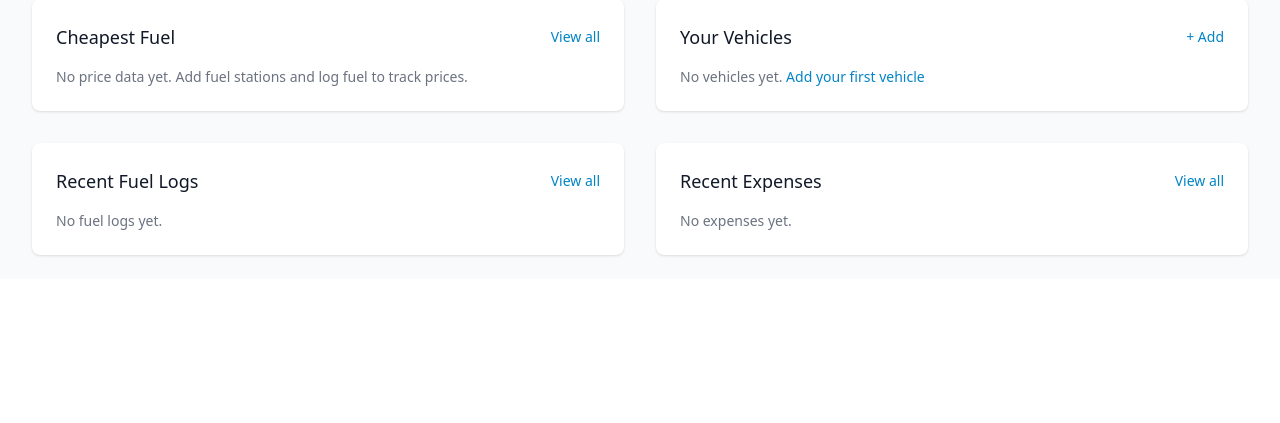
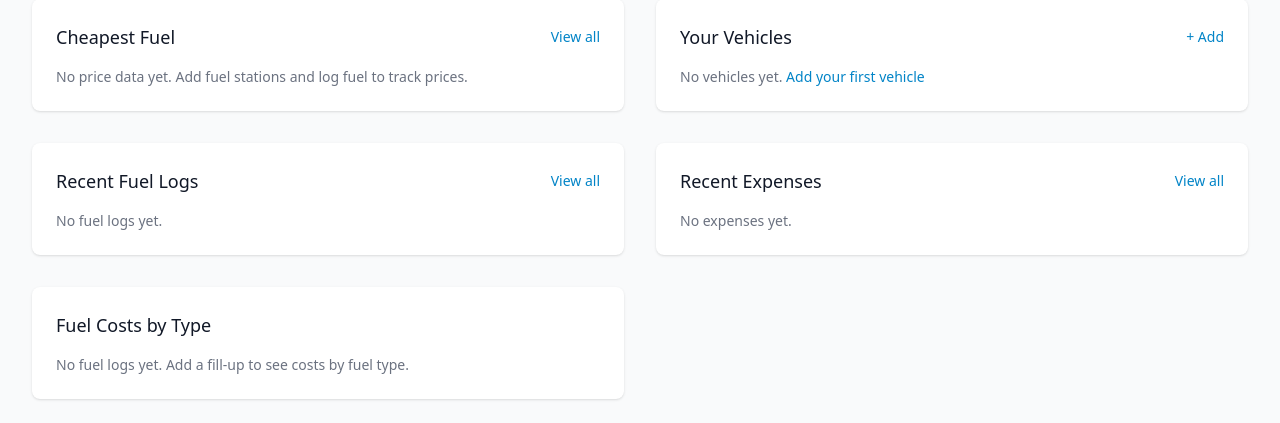
Before and after one commit to austincnunn/Pitstop, a Flask app: page /dashboard in a window 1280 px wide. Shown: the part 676-1099 px from the top of the page. Before the commit the page ends 933 px from the top, so only its background shows below. Run offline with Flask 3, Linux system fonts and the light colour scheme; a user stored in the database is signed in; some libraries are stand-ins or nearby versions.

Commit message:
Added fuel types

```diff
--- a/app/__init__.py
+++ b/app/__init__.py
@@ -86,6 +86,10 @@ def _run_schema_migrations(app):
             ('tessie_battery_range', 'FLOAT'),
             ('tessie_last_updated', 'TIMESTAMP'),
             ('tracking_unit', "VARCHAR(20) DEFAULT 'mileage'"),
+            ('default_fuel_grade', 'VARCHAR(20)'),
+        ],
+        'fuel_logs': [
+            ('fuel_grade', "VARCHAR(20) DEFAULT 'regular'"),
         ],
         'users': [
             ('date_format', "VARCHAR(20) DEFAULT 'DD/MM/YYYY'"),
@@ -101,6 +105,7 @@ def _run_schema_migrations(app):
             ('show_widget_vehicles', 'BOOLEAN DEFAULT TRUE'),
             ('show_widget_recent_fuel', 'BOOLEAN DEFAULT TRUE'),
             ('show_widget_recent_expenses', 'BOOLEAN DEFAULT TRUE'),
+            ('show_widget_fuel_costs_by_grade', 'BOOLEAN DEFAULT TRUE'),
             ('unit_system', "VARCHAR(20) DEFAULT 'imperial'"),
         ],
         'charging_sessions': [
--- a/app/routes/api.py
+++ b/app/routes/api.py
@@ -17,7 +17,7 @@ from app.models import (
     User, Vehicle, VehicleSpec, FuelLog, Expense, EXPENSE_CATEGORIES,
     Reminder, MaintenanceSchedule, RecurringExpense, FuelStation,
     Document, Trip, ChargingSession, VehiclePart, FuelPriceHistory, Attachment,
-    VehicleNote, TRIP_PURPOSES, CHARGER_TYPES
+    VehicleNote, TRIP_PURPOSES, CHARGER_TYPES, FUEL_GRADES
 )
 from app.services.tessie import TessieService
 from flask_babel import gettext as _
@@ -535,7 +535,7 @@ def api_create_fuel_log(vehicle_id):
     Create a fuel log
 
     Required fields: date, odometer
-    Optional fields: volume, price_per_unit, total_cost, is_full_tank, is_missed, station, notes
+    Optional fields: volume, price_per_unit, total_cost, fuel_grade, is_full_tank, is_missed, station, notes
     """
     user = get_api_user()
     vehicle = Vehicle.query.get_or_404(vehicle_id)
@@ -557,6 +557,10 @@ def api_create_fuel_log(vehicle_id):
         date = datetime.strptime(data['date'], '%Y-%m-%d').date()
     except ValueError:
         return jsonify({'error': 'Invalid date format. Use YYYY-MM-DD', 'code': 'validation_error'}), 400
+
+    fuel_grade = data.get('fuel_grade')
+    if fuel_grade and fuel_grade not in dict(FUEL_GRADES):
+        return jsonify({'error': f"fuel_grade must be one of: {', '.join(dict(FUEL_GRADES))}", 'code': 'validation_error'}), 400
 
     log = FuelLog(
         vehicle_id=vehicle_id,
@@ -566,6 +570,7 @@ def api_create_fuel_log(vehicle_id):
         volume=float(data['volume']) if data.get('volume') else None,
         price_per_unit=float(data['price_per_unit']) if data.get('price_per_unit') else None,
         total_cost=float(data['total_cost']) if data.get('total_cost') else None,
+        fuel_grade=fuel_grade or 'regular',
         is_full_tank=data.get('is_full_tank', True),
         is_missed=data.get('is_missed', False),
         station=data.get('station'),
@@ -623,6 +628,10 @@ def api_update_fuel_log(log_id):
         log.price_per_unit = float(data['price_per_unit']) if data['price_per_unit'] else None
     if 'total_cost' in data:
         log.total_cost = float(data['total_cost']) if data['total_cost'] else None
+    if 'fuel_grade' in data:
+        if data['fuel_grade'] not in dict(FUEL_GRADES):
+            return jsonify({'error': f"fuel_grade must be one of: {', '.join(dict(FUEL_GRADES))}", 'code': 'validation_error'}), 400
+        log.fuel_grade = data['fuel_grade']
     if 'is_full_tank' in data:
         log.is_full_tank = data['is_full_tank']
     if 'is_missed' in data:
@@ -1169,7 +1178,7 @@ def export_csv():
         writer = csv.writer(fuel_csv)
         writer.writerow([
             'id', 'vehicle_id', 'vehicle_name', 'date', 'odometer',
-            'volume', 'price_per_unit', 'total_cost', 'is_full_tank',
+            'volume', 'price_per_unit', 'total_cost', 'fuel_grade', 'is_full_tank',
             'is_missed', 'station', 'notes', 'created_at'
         ])
         for vehicle in current_user.get_all_vehicles():
@@ -1177,7 +1186,7 @@ def export_csv():
                 writer.writerow([
                     log.id, vehicle.id, vehicle.name, log.date.isoformat(),
                     log.odometer, log.volume, log.price_per_unit, log.total_cost,
-                    log.is_full_tank, log.is_missed, log.station, log.notes,
+                    log.fuel_grade, log.is_full_tank, log.is_missed, log.station, log.notes,
                     log.created_at.isoformat() if log.created_at else ''
                 ])
         zip_file.writestr('fuel_logs.csv', fuel_csv.getvalue())
@@ -1479,6 +1488,7 @@ def export_json():
                 'volume': log.volume,
                 'price_per_unit': log.price_per_unit,
                 'total_cost': log.total_cost,
+                'fuel_grade': log.fuel_grade,
                 'is_full_tank': log.is_full_tank,
                 'is_missed': log.is_missed,
                 'station': log.station,
@@ -1777,6 +1787,7 @@ def export_full_backup():
                 'volume': log.volume,
                 'price_per_unit': log.price_per_unit,
                 'total_cost': log.total_cost,
+                'fuel_grade': log.fuel_grade,
                 'is_full_tank': log.is_full_tank,
                 'is_missed': log.is_missed,
                 'station': log.station,
@@ -2255,6 +2266,7 @@ def _restore_backup_data(data, user, upload_folder):
                 volume=ld.get('volume'),
                 price_per_unit=ld.get('price_per_unit'),
                 total_cost=ld.get('total_cost'),
+                fuel_grade=ld.get('fuel_grade') or 'regular',
                 is_full_tank=ld.get('is_full_tank', True),
                 is_missed=ld.get('is_missed', False),
                 station=ld.get('station'),
--- a/app/routes/fuel.py
+++ b/app/routes/fuel.py
@@ -5,7 +5,7 @@ from flask import Blueprint, render_template, redirect, url_for, flash, request,
 from flask_login import login_required, current_user
 from werkzeug.utils import secure_filename
 from app import db
-from app.models import Vehicle, FuelLog, Attachment, FuelStation, FuelPriceHistory
+from app.models import Vehicle, FuelLog, Attachment, FuelStation, FuelPriceHistory, FUEL_GRADES
 from app.security import validate_file_upload, secure_filename_with_uuid, validate_positive_number, safe_int, safe_float
 from flask_babel import gettext as _
 from app.services.tessie import TessieService
@@ -43,7 +43,18 @@ def new():
         flash(_('Please add a vehicle first'), 'info')
         return redirect(url_for('vehicles.new'))
 
+    # Get all fuel stations for dropdown (stations are system-wide)
+    stations = FuelStation.query.order_by(
+        FuelStation.is_favorite.desc(),
+        FuelStation.times_used.desc()
+    ).all()
+
     if request.method == 'POST':
+        def rerender():
+            return render_template('fuel/form.html', log=None, vehicles=vehicles,
+                                    stations=stations, fuel_grades=FUEL_GRADES,
+                                    selected_vehicle_id=vehicle_id)
+
         vehicle_id = safe_int(request.form.get('vehicle_id'))
         vehicle = Vehicle.query.get_or_404(vehicle_id)
 
@@ -59,22 +70,27 @@ def new():
         odometer, err = validate_positive_number(request.form.get('odometer'), 'Odometer', max_value=9999999)
         if err:
             flash(err, 'error')
-            return render_template('fuel/new.html', vehicles=vehicles)
+            return rerender()
 
         volume, err = validate_positive_number(request.form.get('volume'), 'Volume', max_value=10000)
         if err:
             flash(err, 'error')
-            return render_template('fuel/new.html', vehicles=vehicles)
+            return rerender()
 
         price_per_unit, err = validate_positive_number(request.form.get('price_per_unit'), 'Price per unit', max_value=1000)
         if err:
             flash(err, 'error')
-            return render_template('fuel/new.html', vehicles=vehicles)
+            return rerender()
 
         total_cost, err = validate_positive_number(request.form.get('total_cost'), 'Total cost', max_value=100000)
         if err:
             flash(err, 'error')
-            return render_template('fuel/new.html', vehicles=vehicles)
+            return rerender()
+
+        fuel_grade = request.form.get('fuel_grade')
+        if fuel_grade not in dict(FUEL_GRADES):
+            flash(_('Please select a fuel type'), 'error')
+            return rerender()
 
         log = FuelLog(
             vehicle_id=vehicle_id,
@@ -84,6 +100,7 @@ def new():
             volume=volume,
             price_per_unit=price_per_unit,
             total_cost=total_cost,
+            fuel_grade=fuel_grade,
             is_full_tank=request.form.get('is_full_tank') == 'on',
             is_missed=request.form.get('is_missed') == 'on',
             station=request.form.get('station'),
@@ -136,15 +153,10 @@ def new():
     # Pre-select vehicle if provided
     selected_vehicle_id = request.args.get('vehicle_id', type=int)
 
-    # Get all fuel stations for dropdown (stations are system-wide)
-    stations = FuelStation.query.order_by(
-        FuelStation.is_favorite.desc(),
-        FuelStation.times_used.desc()
-    ).all()
-
     return render_template('fuel/form.html',
                            log=None,
                            vehicles=vehicles,
+                           fuel_grades=FUEL_GRADES,
                            stations=stations,
                            selected_vehicle_id=selected_vehicle_id)
 
@@ -160,13 +172,27 @@ def edit(log_id):
         flash(_('Access denied'), 'error')
         return redirect(url_for('fuel.index'))
 
+    # Get all fuel stations for dropdown (stations are system-wide)
+    stations = FuelStation.query.order_by(
+        FuelStation.is_favorite.desc(),
+        FuelStation.times_used.desc()
+    ).all()
+
     if request.method == 'POST':
+        fuel_grade = request.form.get('fuel_grade')
+        if fuel_grade not in dict(FUEL_GRADES):
+            flash(_('Please select a fuel type'), 'error')
+            return render_template('fuel/form.html', log=log, vehicles=vehicles,
+                                    stations=stations, fuel_grades=FUEL_GRADES,
+                                    selected_vehicle_id=log.vehicle_id)
+
         date_str = request.form.get('date')
         log.date = datetime.strptime(date_str, '%Y-%m-%d').date() if date_str else log.date
         log.odometer = float(request.form.get('odometer'))
         log.volume = float(request.form.get('volume')) if request.form.get('volume') else None
         log.price_per_unit = float(request.form.get('price_per_unit')) if request.form.get('price_per_unit') else None
         log.total_cost = float(request.form.get('total_cost')) if request.form.get('total_cost') else None
+        log.fuel_grade = fuel_grade
         log.is_full_tank = request.form.get('is_full_tank') == 'on'
         log.is_missed = request.form.get('is_missed') == 'on'
         log.station = request.form.get('station')
@@ -195,15 +221,10 @@ def edit(log_id):
         flash(_('Fuel log updated successfully'), 'success')
         return redirect(url_for('vehicles.view', vehicle_id=log.vehicle_id))
 
-    # Get all fuel stations for dropdown (stations are system-wide)
-    stations = FuelStation.query.order_by(
-        FuelStation.is_favorite.desc(),
-        FuelStation.times_used.desc()
-    ).all()
-
     return render_template('fuel/form.html',
                            log=log,
                            vehicles=vehicles,
+                           fuel_grades=FUEL_GRADES,
                            stations=stations,
                            selected_vehicle_id=log.vehicle_id)
 
@@ -267,6 +288,13 @@ def quick():
             flash(_('Access denied'), 'error')
             return redirect(url_for('fuel.quick'))
 
+        fuel_grade = request.form.get('fuel_grade')
+        if fuel_grade not in dict(FUEL_GRADES):
+            flash(_('Please select a fuel type'), 'error')
+            return render_template('fuel/quick.html', vehicles=vehicles, stations=stations,
+                                    fuel_grades=FUEL_GRADES, selected_vehicle_id=vehicle_id,
+                                    last_odometer=vehicle.get_last_odometer())
+
         log = FuelLog(
             vehicle_id=vehicle_id,
             user_id=current_user.id,
@@ -274,6 +302,7 @@ def quick():
             odometer=safe_float(request.form.get('odometer')),
             volume=float(request.form.get('volume')) if request.form.get('volume') else None,
             total_cost=float(request.form.get('total_cost')) if request.form.get('total_cost') else None,
+            fuel_grade=fuel_grade,
             is_full_tank=request.form.get('is_full_tank') == 'on',
             station=request.form.get('station'),
         )
@@ -317,5 +346,6 @@ def quick():
     return render_template('fuel/quick.html',
                            vehicles=vehicles,
                            stations=stations,
+                           fuel_grades=FUEL_GRADES,
                            selected_vehicle_id=selected_vehicle_id,
                            last_odometer=last_odometer)
--- a/app/routes/main.py
+++ b/app/routes/main.py
@@ -3,7 +3,7 @@ from flask_login import login_required, current_user
 from datetime import datetime, timedelta
 from sqlalchemy import func
 from app import db
-from app.models import Vehicle, FuelLog, Expense, ChargingSession, FuelPriceHistory, FuelStation
+from app.models import Vehicle, FuelLog, Expense, ChargingSession, FuelPriceHistory, FuelStation, FUEL_GRADES
 
 bp = Blueprint('main', __name__)
 
@@ -129,6 +129,25 @@ def dashboard():
             )
         ).order_by(FuelPriceHistory.price_per_unit.asc()).limit(3).all()
 
+    # Fuel costs broken down by fuel type
+    fuel_costs_by_grade = []
+    if vehicle_ids:
+        grade_labels = dict(FUEL_GRADES)
+        grade_totals = db.session.query(
+            FuelLog.fuel_grade, func.sum(FuelLog.total_cost)
+        ).filter(
+            FuelLog.vehicle_id.in_(vehicle_ids)
+        ).group_by(FuelLog.fuel_grade).all()
+
+        fuel_costs_by_grade = sorted(
+            [
+                {'grade': grade, 'label': grade_labels.get(grade, grade), 'total_cost': total or 0}
+                for grade, total in grade_totals if total
+            ],
+            key=lambda g: g['total_cost'],
+            reverse=True
+        )
+
     return render_template('dashboard.html',
                            vehicles=vehicles,
                            total_fuel_cost=total_fuel_cost,
@@ -139,7 +158,8 @@ def dashboard():
                            recent_logs=recent_logs,
                            recent_expenses=recent_expenses,
                            monthly_data=monthly_data,
-                           cheapest_stations=cheapest_stations)
+                           cheapest_stations=cheapest_stations,
+                           fuel_costs_by_grade=fuel_costs_by_grade)
 
 
 def get_monthly_spending(vehicle_ids):
--- a/app/routes/vehicles.py
+++ b/app/routes/vehicles.py
@@ -7,7 +7,7 @@ from flask_login import login_required, current_user
 from flask_babel import gettext as _
 from werkzeug.utils import secure_filename
 from app import db
-from app.models import Vehicle, VehicleSpec, VehiclePart, FuelLog, Expense, User, Reminder, VehicleNote, VEHICLE_TYPES, FUEL_TYPES, VEHICLE_SPEC_TYPES, REMINDER_TYPES, PART_TYPES, TRACKING_UNITS, ODOMETER_UNITS, AppSettings
+from app.models import Vehicle, VehicleSpec, VehiclePart, FuelLog, Expense, User, Reminder, VehicleNote, VEHICLE_TYPES, FUEL_TYPES, FUEL_GRADES, VEHICLE_SPEC_TYPES, REMINDER_TYPES, PART_TYPES, TRACKING_UNITS, ODOMETER_UNITS, AppSettings
 from app.services.tessie import TessieService
 
 bp = Blueprint('vehicles', __name__, url_prefix='/vehicles')
@@ -63,6 +63,7 @@ def new():
             registration=request.form.get('registration'),
             vin=request.form.get('vin'),
             fuel_type=request.form.get('fuel_type'),
+            default_fuel_grade=request.form.get('default_fuel_grade') or None,
             tank_capacity=tank_capacity_to_liters(float(request.form.get('tank_capacity')), current_user.volume_unit) if request.form.get('tank_capacity') else None,
             notes=request.form.get('notes')
         )
@@ -104,6 +105,7 @@ def new():
                            vehicle=None,
                            vehicle_types=VEHICLE_TYPES,
                            fuel_types=FUEL_TYPES,
+                           fuel_grades=FUEL_GRADES,
                            tracking_units=TRACKING_UNITS,
                            odometer_units=ODOMETER_UNITS,
                            spec_types=VEHICLE_SPEC_TYPES,
@@ -195,6 +197,12 @@ def edit(vehicle_id):
         vehicle.tank_capacity = tank_capacity_to_liters(float(request.form.get('tank_capacity')), current_user.volume_unit) if request.form.get('tank_capacity') else None
         vehicle.notes = request.form.get('notes')
 
+        old_fuel_grade = vehicle.default_fuel_grade
+        vehicle.default_fuel_grade = request.form.get('default_fuel_grade') or None
+        if vehicle.default_fuel_grade and vehicle.default_fuel_grade != old_fuel_grade:
+            # Retroactively apply the new default to every existing fill-up for this vehicle
+            FuelLog.query.filter_by(vehicle_id=vehicle.id).update({'fuel_grade': vehicle.default_fuel_grade})
+
         # Handle Tessie integration fields
         vehicle.tessie_vin = request.form.get('tessie_vin') or None
         vehicle.tessie_enabled = request.form.get('tessie_enabled') == 'on'
@@ -241,6 +249,7 @@ def edit(vehicle_id):
                            vehicle=vehicle,
                            vehicle_types=VEHICLE_TYPES,
                            fuel_types=FUEL_TYPES,
+                           fuel_grades=FUEL_GRADES,
                            tracking_units=TRACKING_UNITS,
                            odometer_units=ODOMETER_UNITS,
                            spec_types=VEHICLE_SPEC_TYPES,
--- a/app/templates/base.html
+++ b/app/templates/base.html
@@ -164,6 +164,16 @@
         html.dark .dark\:border-gray-600 { border-color: #4b5563; }
 
         [x-cloak] { display: none !important; }
+
+        /* Hide native number-input spin arrows app-wide */
+        input[type="number"]::-webkit-inner-spin-button,
+        input[type="number"]::-webkit-outer-spin-button {
+            -webkit-appearance: none;
+            margin: 0;
+        }
+        input[type="number"] {
+            -moz-appearance: textfield;
+        }
         .text-primary-400 { color: var(--primary-400); }
         .text-primary-500 { color: var(--primary-500); }
         .text-primary-600 { color: var(--primary-600); }
--- a/app/templates/charging/form.html
+++ b/app/templates/charging/form.html
@@ -133,7 +133,7 @@
                         </div>
                         <div>
                             <label for="total_cost" class="block text-sm font-medium text-gray-700 dark:text-gray-300">{{ _('Total Cost') }} ({{ current_user.currency }})</label>
-                            <input type="number" name="total_cost" id="total_cost" step="0.01"
+                            <input type="number" name="total_cost" id="total_cost" step="0.001"
                                    value="{{ session.total_cost if session else '' }}"
                                    class="mt-1 block w-full rounded-md border border-gray-300 dark:border-gray-600 px-3 py-2 bg-white dark:bg-gray-800 text-gray-900 dark:text-white focus:border-primary-500 focus:outline-none focus:ring-1 focus:ring-primary-500">
                         </div>
--- /dev/null
+++ b/app/templates/dashboard_widgets/_fuel_costs_by_grade.html
@@ -0,0 +1,13 @@
+<h2 class="text-lg font-medium text-gray-900 dark:text-white mb-4">{{ w.title }}</h2>
+{% if fuel_costs_by_grade %}
+<ul class="space-y-3">
+    {% for entry in fuel_costs_by_grade %}
+    <li class="flex items-center justify-between">
+        <span class="text-sm text-gray-700 dark:text-gray-300">{{ entry.label }}</span>
+        <span class="text-sm font-semibold text-gray-900 dark:text-white">{{ "%.2f"|format(entry.total_cost) }} {{ current_user.currency }}</span>
+    </li>
+    {% endfor %}
+</ul>
+{% else %}
+<p class="text-sm text-gray-500 dark:text-gray-400">{{ _('No fuel logs yet. Add a fill-up to see costs by fuel type.') }}</p>
+{% endif %}
--- a/app/templates/expenses/form.html
+++ b/app/templates/expenses/form.html
@@ -52,7 +52,7 @@
 
                 <div>
                     <label for="cost" class="block text-sm font-medium text-gray-700 dark:text-gray-300">Cost ({{ current_user.currency }}) *</label>
-                    <input type="number" name="cost" id="cost" required step="0.01"
+                    <input type="number" name="cost" id="cost" required step="0.001"
                            value="{{ expense.cost if expense else '' }}"
                            class="mt-1 block w-full rounded-md border border-gray-300 dark:border-gray-600 px-3 py-2 focus:border-primary-500 focus:outline-none focus:ring-1 focus:ring-primary-500">
                 </div>
--- a/app/templates/maintenance/form.html
+++ b/app/templates/maintenance/form.html
@@ -128,7 +128,7 @@
             <div class="grid grid-cols-1 gap-6 sm:grid-cols-2">
                 <div>
                     <label for="estimated_cost" class="block text-sm font-medium text-gray-700 dark:text-gray-300">{{ _('Estimated Cost') }}</label>
-                    <input type="number" name="estimated_cost" id="estimated_cost" step="0.01"
+                    <input type="number" name="estimated_cost" id="estimated_cost" step="0.001"
                            value="{{ schedule.estimated_cost if schedule and schedule.estimated_cost else '' }}"
                            placeholder="{{ current_user.currency }}"
                            class="mt-1 block w-full rounded-md border-gray-300 dark:border-gray-600 dark:bg-gray-700 dark:text-white shadow-sm focus:border-primary-500 focus:ring-primary-500 sm:text-sm">
--- a/app/templates/maintenance/index.html
+++ b/app/templates/maintenance/index.html
@@ -134,7 +134,7 @@
                     <div id="expense-fields">
                         <div>
                             <label class="block text-sm font-medium text-gray-700 dark:text-gray-300">{{ _('Actual Cost') }}</label>
-                            <input type="number" name="actual_cost" id="actual-cost" step="0.01"
+                            <input type="number" name="actual_cost" id="actual-cost" step="0.001"
                                    class="mt-1 block w-full rounded-md border-gray-300 dark:border-gray-600 dark:bg-gray-700 dark:text-white shadow-sm focus:border-primary-500 focus:ring-primary-500 sm:text-sm">
                         </div>
                         <div class="mt-2">
--- a/app/templates/recurring/form.html
+++ b/app/templates/recurring/form.html
@@ -67,7 +67,7 @@
                     <div class="absolute inset-y-0 left-0 pl-3 flex items-center pointer-events-none">
                         <span class="text-gray-500 dark:text-gray-400 sm:text-sm">{{ vehicles[0].currency_symbol if vehicles else '£' }}</span>
                     </div>
-                    <input type="number" name="amount" id="amount" step="0.01" min="0"
+                    <input type="number" name="amount" id="amount" step="0.001" min="0"
                            value="{{ recurring.amount if recurring and recurring.amount else '' }}"
                            placeholder="0.00"
                            class="block w-full pl-7 rounded-md border-gray-300 dark:border-gray-600 dark:bg-gray-700 dark:text-white shadow-sm focus:border-primary-500 focus:ring-primary-500 sm:text-sm">
```
Also changed, not shown: app/models.py (+15 -0 lines), app/templates/fuel/form.html (+24 -4 lines), app/templates/fuel/quick.html (+23 -2 lines), app/templates/vehicles/form.html (+12 -0 lines), tests/test_fuel.py (+100 -0 lines), tests/test_models.py (+2 -1 lines).
